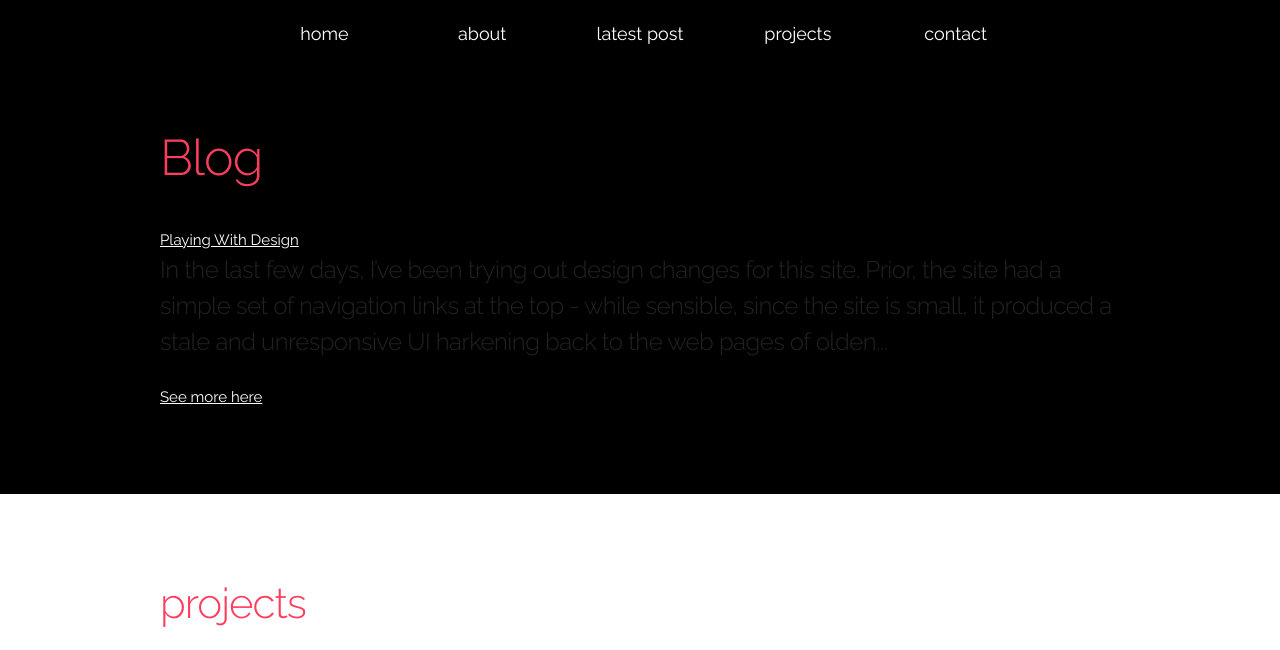
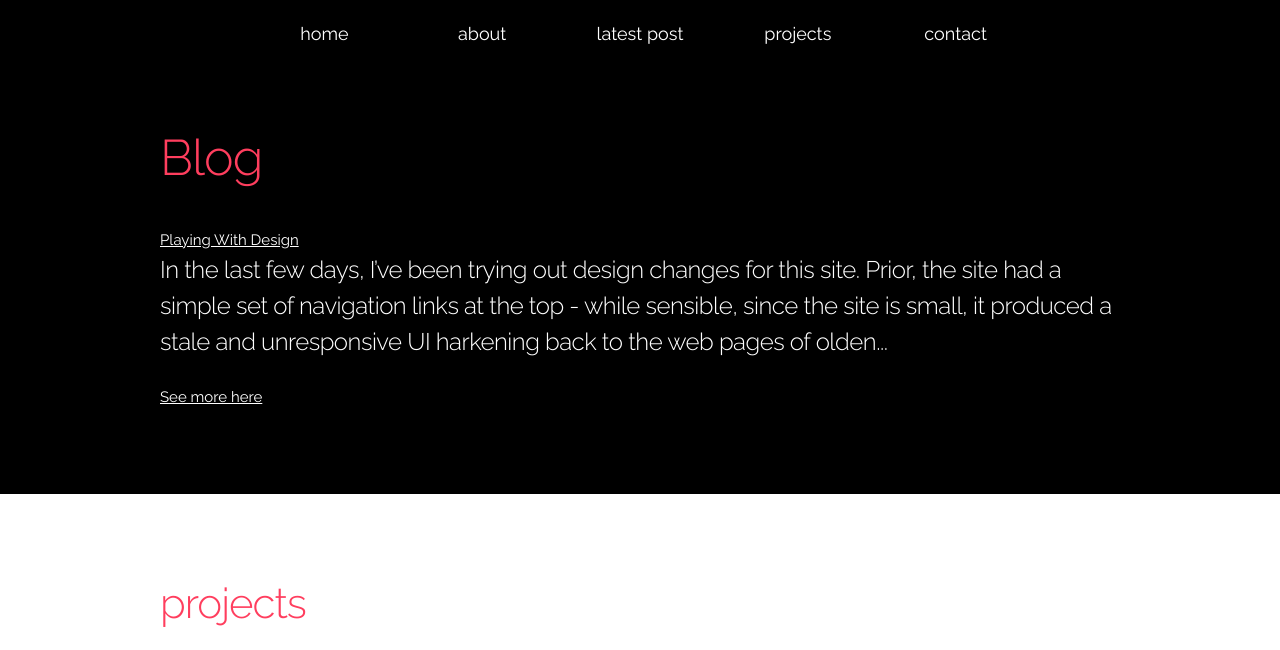
Before and after one commit to drsaeva/drsaeva.github.io, a Jekyll site: the page built from index.html, in a window 1280 px wide and 1400 px high, scrolled down 1623 px. Shown: the top 650 px of the window. Built offline with Jekyll 4.4.1, drawn with Linux system fonts in a browser that asks for light colours; nearby versions of some CDN libraries; comment, search, counter and statistics services are not loaded; grey boxes are pictures that could not be loaded.

Commit message:
Update skeleton.css

```diff
--- a/css/skeleton.css
+++ b/css/skeleton.css
@@ -525,7 +525,7 @@ there.
   height: 100%;
 }
 
-.latest-post > h, a {
+.latest-post > h5, a {
   color: #fff
 }
 
```
